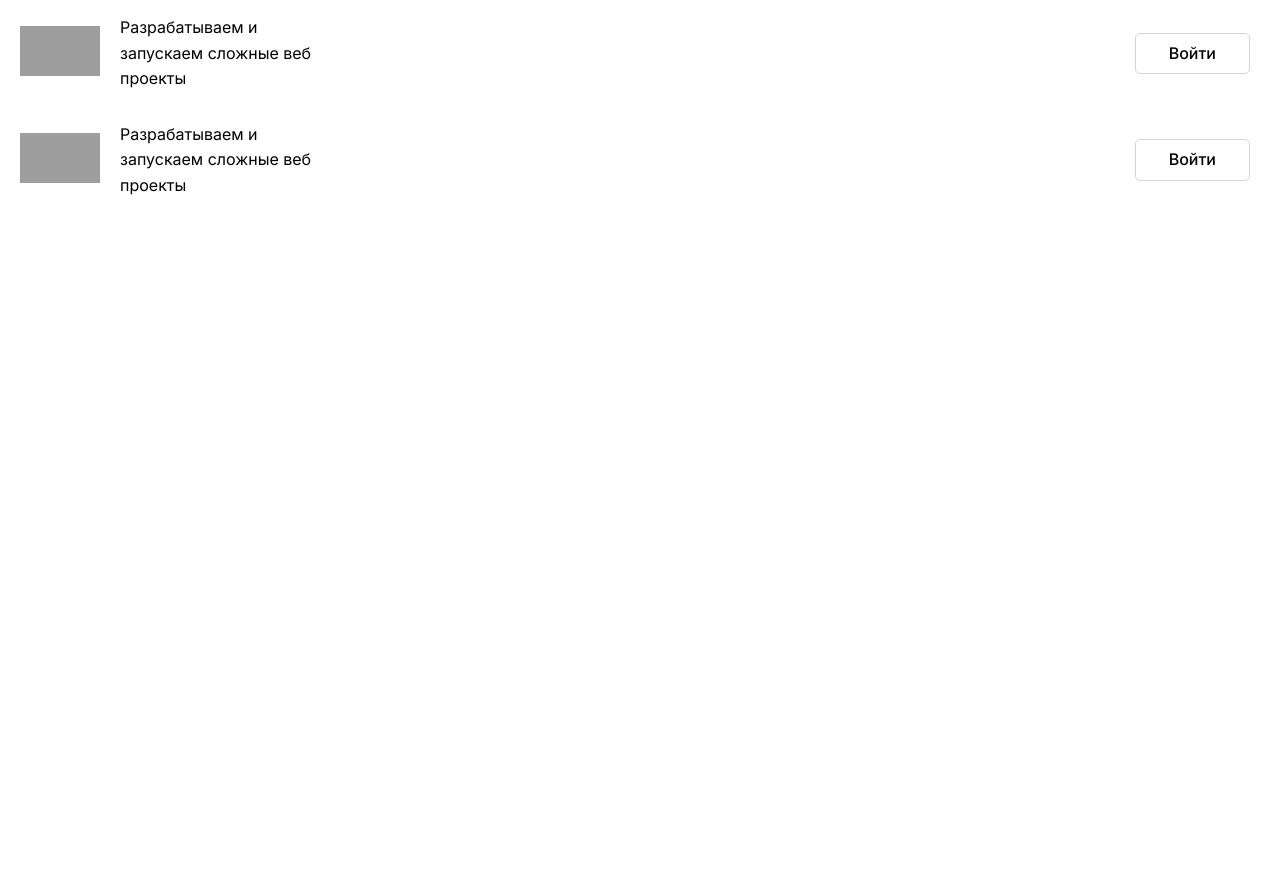
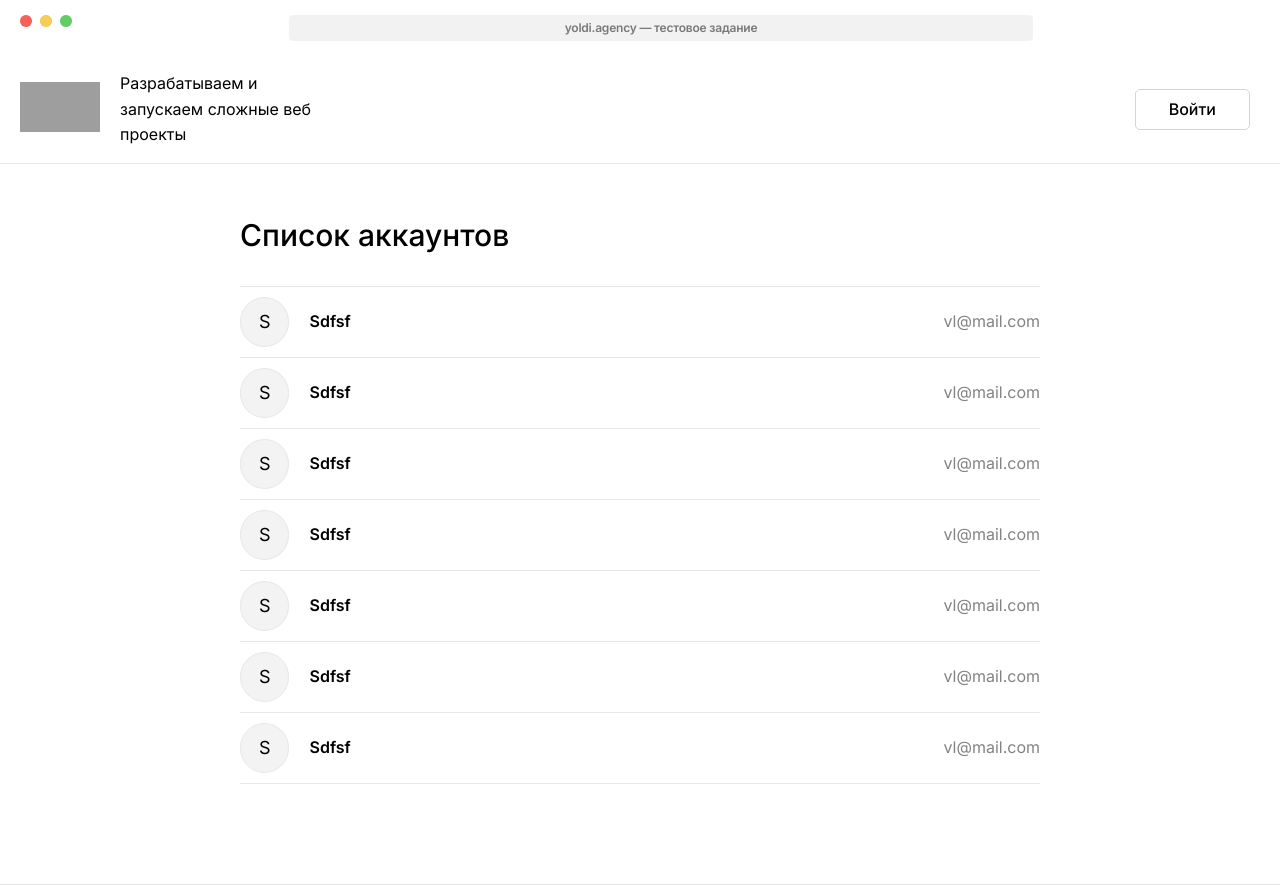
Before and after one commit to bakai04/Yoldi, a Next.js app: page / in a window 1280 px wide. Before the commit the page ends 800 px from the top, so only its background shows below. Built offline with nearby package versions, Linux system fonts and the light colour scheme; grey boxes are pictures that could not be loaded.

Commit message:
feature/main page - acount list

```diff
--- a/src/components/Header/Header.module.scss
+++ b/src/components/Header/Header.module.scss
@@ -1,4 +1,30 @@
 .header {
+  border-bottom: 1px solid #E6E6E6;
+
+  .headerTop {
+    width: 100%;
+    padding: 15px 30px 15px 20px;
+    display: flex;
+
+    .headerTitle {
+      margin: 0 auto;
+      width: 100%;
+      max-width: 744px;
+      background: rgba(0, 0, 0, 0.05);
+      border-radius: 4px;
+      padding: 6px 0px;
+      text-align: center;
+
+      p {
+        font-weight: 600;
+        font-size: 12px;
+        line-height: 14px;
+        letter-spacing: -0.2px;
+        color: #797979;
+        mix-blend-mode: luminosity;
+      }
+    }
+  }
   .container{
     width: 100%;
     padding: 15px 30px 15px 20px;
--- a/src/components/Header/Header.tsx
+++ b/src/components/Header/Header.tsx
@@ -3,10 +3,17 @@ import Logo from "@/assets/icons/logo-wrapper.svg";
 import style from "./Header.module.scss";
 import Link from "next/link";
 import Image from "next/image";
+import light from "@/assets/icons/Lights.svg"
 
 const Header = () => {
   return (
     <header className={style.header}>
+      <div className={style.headerTop}>
+        <Image src={light} width={52} height={12} alt="light" />
+        <div className={style.headerTitle}>
+          <p>yoldi.agency — тестовое задание</p>
+        </div>
+      </div>
       <div className={style.container}>
         <div className={style.logo}>
           <Link href={"/"}>
--- /dev/null
+++ b/src/components/UserCard/UserCard.module.scss
@@ -0,0 +1,58 @@
+.user {
+  display: flex;
+  align-items: center;
+  padding: 10px 0px;
+  border-bottom: 1px solid #E6E6E6;
+  gap: 20px;
+
+  .userPhoto {
+    position: relative;
+    width: 54px;
+    height: 50px;
+    overflow: hidden;
+    background: #F3F3F3;
+    border: 1px solid #E6E6E6;
+    border-radius: 999999px;
+
+    font-weight: 400;
+    font-size: 18px;
+
+    display: flex;
+    justify-content: center;
+    align-items: center;
+    text-transform: uppercase;
+    color: #000000;
+
+    img {
+      width: 100%;
+      height: auto;
+      position: absolute;
+      border: 1px solid #E6E6E6;
+      border-radius: 999999px;
+    }
+  }
+
+  .userInform {
+    display: flex;
+    justify-content: space-between;
+    align-items: center;
+    flex-wrap: wrap;
+    width: 100%;
+    gap: 20px;
+
+    .userName {
+      font-weight: 600;
+      font-size: 16px;
+      line-height: 160%;
+      color: #000000;
+      text-transform: capitalize;
+    }
+
+    .userEmail {
+      font-weight: 400;
+      font-size: 16px;
+      line-height: 160%;
+      color: #838383;
+    }
+  }
+}
--- /dev/null
+++ b/src/components/UserCard/UserCard.tsx
@@ -0,0 +1,32 @@
+import { IUser } from "@/models/user";
+import Image from "next/image";
+import Link from "next/link";
+import React from 'react';
+import style from "./UserCard.module.scss";
+
+interface IUserCardProps {
+  userData: IUser
+}
+
+const UserCard = ({ userData }: IUserCardProps) => {
+  return (
+    <div className={style.user}>
+      <div className={style.userPhoto}>
+        {userData.image !== null &&
+          <Image
+            alt="photo"
+            src={userData.image?.url || ""}
+            width={userData.image ? +userData.image.width : 0}
+            height={userData.image ? +userData.image.height : 0} />
+        }
+        {userData.name[0]}
+      </div>
+      <div className={style.userInform}>
+        <Link href={`/user/${userData.slug}`} className={style.userName}>{userData.name}</Link>
+        <a href={`mailto:{userData.email}`} target="blank" className={style.userEmail}>{userData.email}</a>
+      </div>
+    </div>
+  )
+}
+
+export default UserCard;
--- /dev/null
+++ b/src/components/UserList/UserList.module.scss
@@ -0,0 +1,14 @@
+.userList {
+  margin-top: 50px;
+  padding-bottom: 100px;
+  border-bottom: 1px solid #E6E6E6;
+
+  .userListTitle {
+    padding-bottom: 30px;
+    border-bottom: 1px solid #E6E6E6;
+    font-weight: 500;
+    font-size: 30px;
+    line-height: 140%;
+    color: #000000;
+  }
+}
--- /dev/null
+++ b/src/components/UserList/UserList.tsx
@@ -0,0 +1,69 @@
+import { IUser } from "@/models/user"
+import React from 'react';
+import UserCard from "../UserCard/UserCard";
+import style from "./UserList.module.scss";
+
+
+const userList: IUser[] = [
+  {
+    name: "sdfsf",
+    email: "vl@mail.com",
+    slug: "vl--mail.com",
+    image: null,
+    cover: null
+  },
+  {
+    name: "sdfsf",
+    email: "vl@mail.com",
+    slug: "vl--mail.com",
+    image: null,
+    cover: null
+  }, {
+    name: "sdfsf",
+    email: "vl@mail.com",
+    slug: "vl--mail.com",
+    image: null,
+    cover: null
+  }, {
+    name: "sdfsf",
+    email: "vl@mail.com",
+    slug: "vl--mail.com",
+    image: null,
+    cover: null
+  }, {
+    name: "sdfsf",
+    email: "vl@mail.com",
+    slug: "vl--mail.com",
+    image: null,
+    cover: null
+  }, {
+    name: "sdfsf",
+    email: "vl@mail.com",
+    slug: "vl--mail.com",
+    image: null,
+    cover: null
+  }, {
+    name: "sdfsf",
+    email: "vl@mail.com",
+    slug: "vl--mail.com",
+    image: null,
+    cover: null
+  },
+]
+
+const UserList = () => {
+  return (
+    <div className={style.userList}>
+      <div className="container">
+        <h2 className={style.userListTitle}>Список аккаунтов</h2>
+        {
+          userList.map(elem => (
+            <UserCard key={elem.slug} userData={elem}/>
+          ))
+        }
+      </div>
+    </div>
+  )
+}
+
+export default UserList
--- /dev/null
+++ b/src/models/user.ts
@@ -0,0 +1,14 @@
+export interface IImage {
+  id: string,
+  url: string,
+  width: string,
+  height: string
+}
+
+export interface IUser {
+  name: string,
+  email: string,
+  slug: string,
+  image: IImage | null,
+  cover: IImage | null,
+}
--- a/src/pages/index.tsx
+++ b/src/pages/index.tsx
@@ -1,6 +1,6 @@
 import Head from 'next/head'
 import { Inter } from '@next/font/google'
-import Header from "@/components/Header/Header"
+import UserList from "@/components/UserList/UserList"
 
 const inter = Inter({ subsets: ['latin'] })
 
@@ -14,7 +14,7 @@ export default function Home() {
         <link rel="icon" href="/favicon.ico" />
       </Head>
       <main className={"asd"}>
-        <Header/>
+        <UserList/>
       </main>
     </>
   )
```
Also changed, not shown: src/assets/icons/Lights.svg (added).
